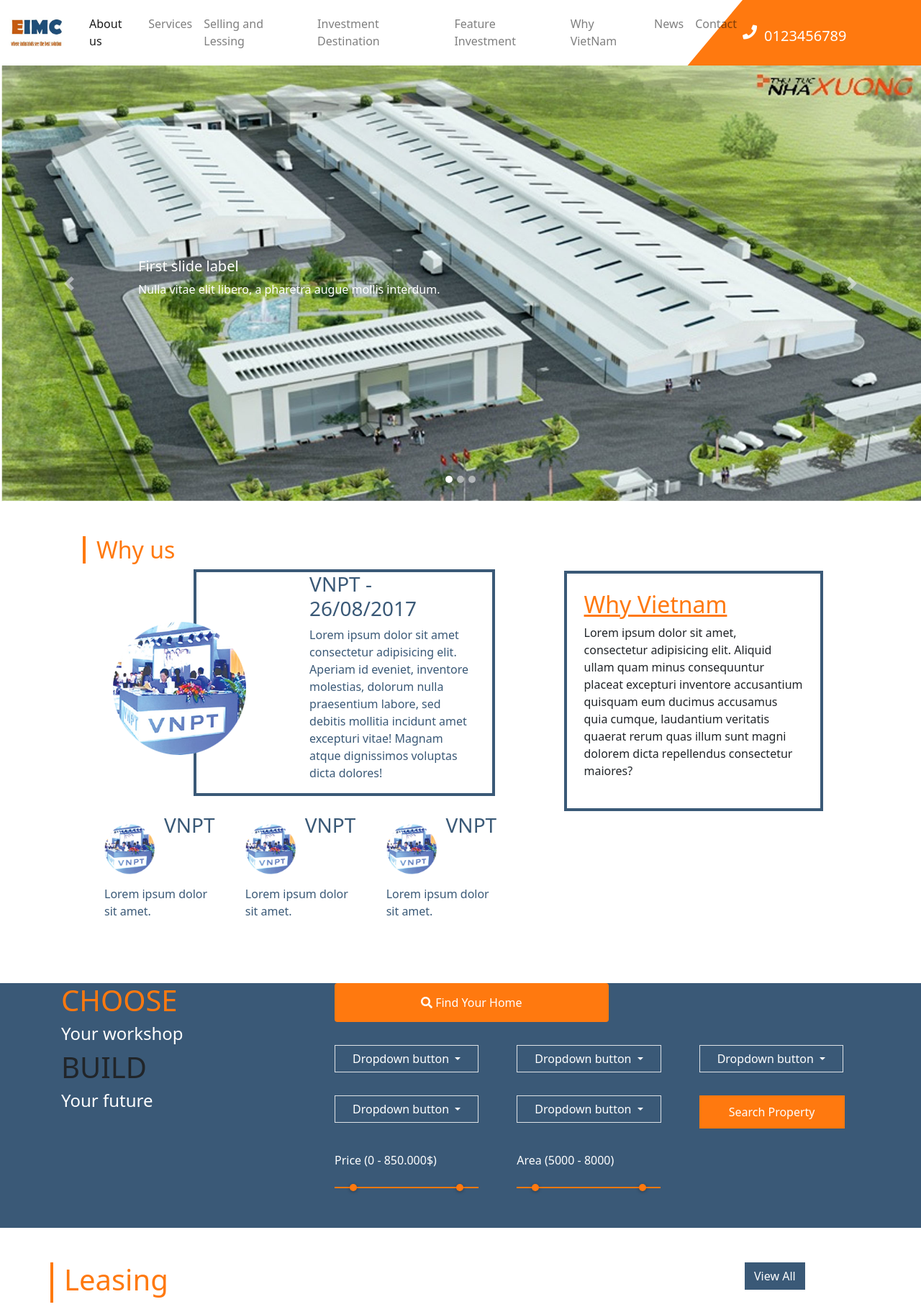
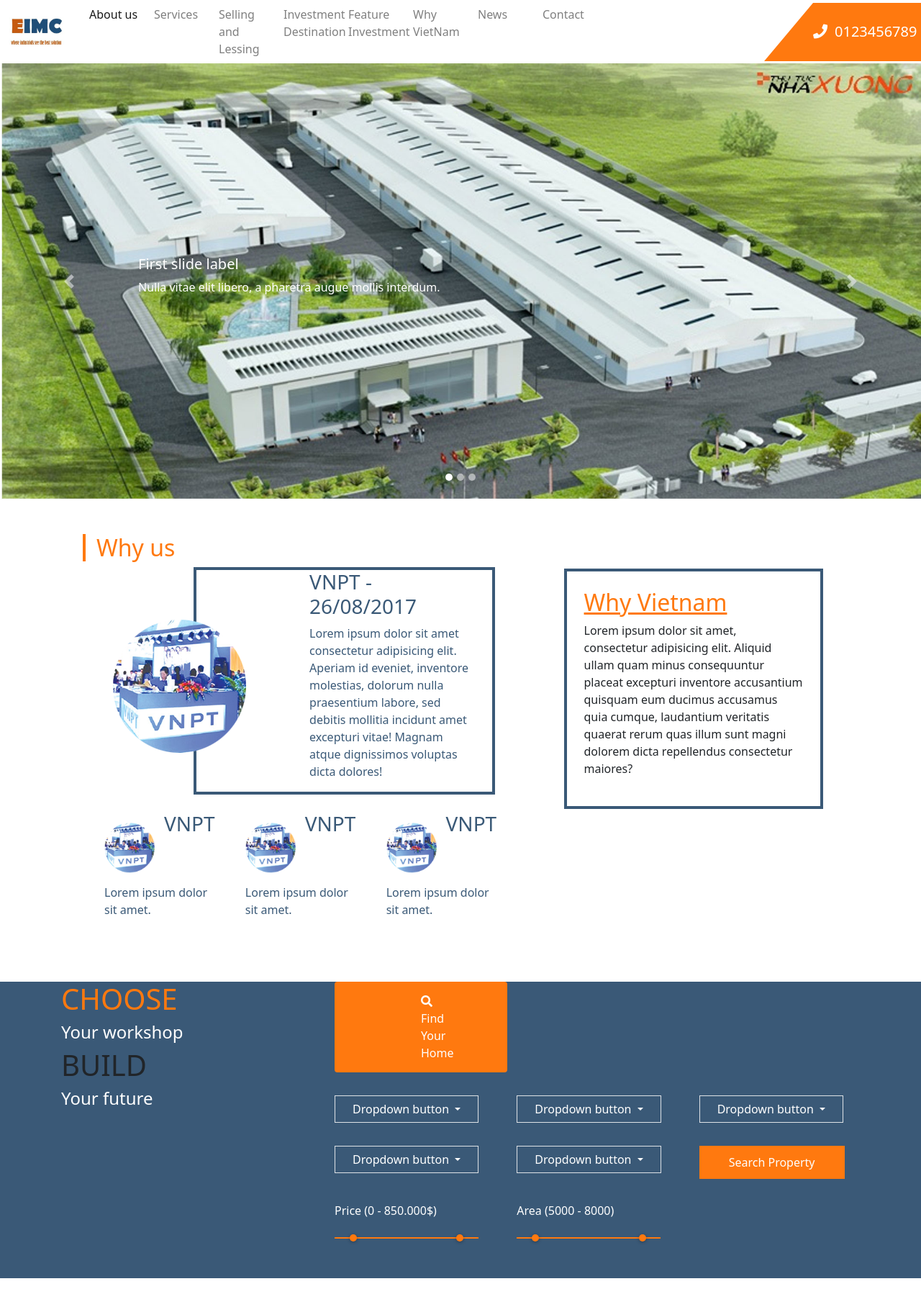
Before and after one commit to hoangvan1254/eimc, a PHP site: page /index.php in a window 1280 px wide. Shown: the top 1816 px of the page at 72% size. Run offline with PHP 8.4, Linux system fonts and the light colour scheme; some web fonts are replaced.

Commit message:
4th commit fix bug 2

```diff
--- a/css/Custom.css
+++ b/css/Custom.css
@@ -43,7 +43,7 @@ body {
   content: " ";
   position: absolute;
   display: block;
-  width: 100%;
+  width: 45%;
   height: 100%;
   top: 0;
   left: 0;
@@ -68,3 +68,11 @@ body {
 .blue-bg {
   background: #3a5977;
 }
+@media only screen and (max-width: 1303px) {
+  .nav-item{
+    width: 90px;
+  }
+  .form-inline{
+    width: 150px;
+  }
+}
```
